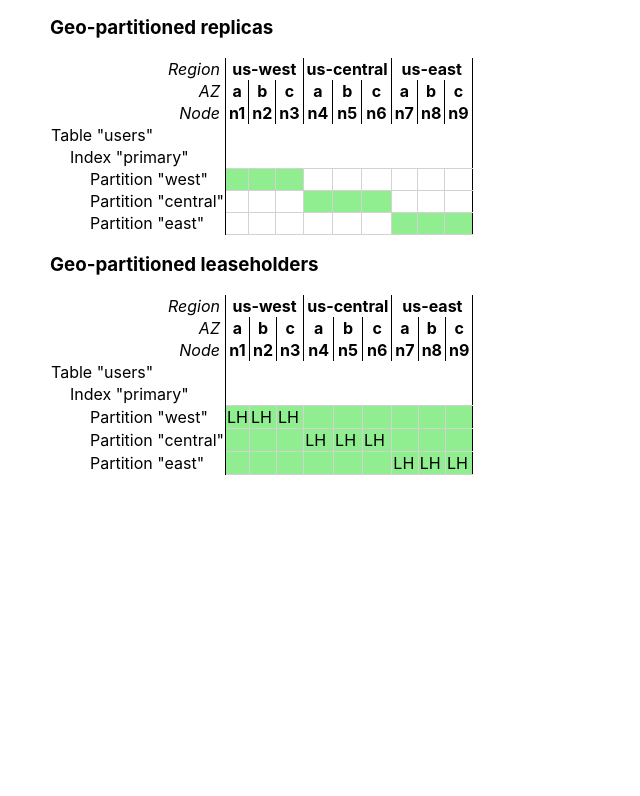
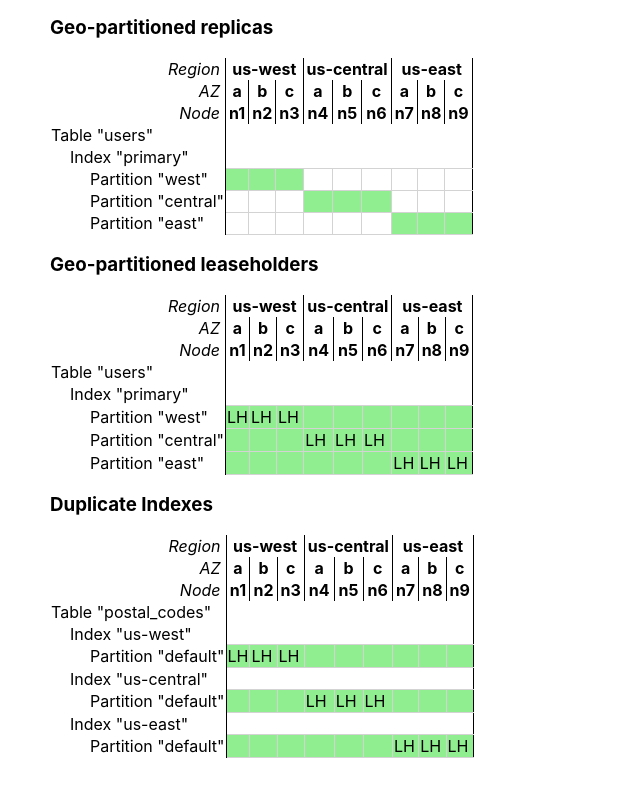
Before and after one commit to vilterp/crdb-config-explorer, a React (Create React App) app: page / in a window 1280 px wide. Shown: the part 629-1425 px from the top of the page, without its empty margins (0-640 px from the left). Before the commit the page ends 1154 px from the top, so only its background shows below. Built offline with nearby package versions, Linux system fonts and the light colour scheme.

Commit message:
duplicated indexes

```diff
--- a/src/App.tsx
+++ b/src/App.tsx
@@ -4,6 +4,7 @@ import {
   singleNode,
   threeNodesOneRegion,
   threeNodesThreeRegions,
+  usersTableDupIndexes,
   usersTableLeaseholderPartitioned,
   usersTablePartitioned,
   usersTableUnPartitioned
@@ -49,6 +50,13 @@ function App() {
           table: usersTableLeaseholderPartitioned
         }}
       />
+      <h3>Duplicate Indexes</h3>
+      <ConfigurationView
+        config={{
+          formation: threeNodesThreeRegions,
+          table: usersTableDupIndexes
+        }}
+      />
     </div>
   );
 }
--- a/src/configurations.ts
+++ b/src/configurations.ts
@@ -107,3 +107,12 @@ export const usersTableLeaseholderPartitioned: Table = {
     }
   ]
 };
+
+export const usersTableDupIndexes: Table = {
+  name: "postal_codes",
+  indexes: ["us-west", "us-central", "us-east"].map(region => ({
+    name: region,
+    zoneConfig: { dataRegion: null, leaseholdersRegion: region },
+    partitions: [{ name: "default" }]
+  }))
+};
```
